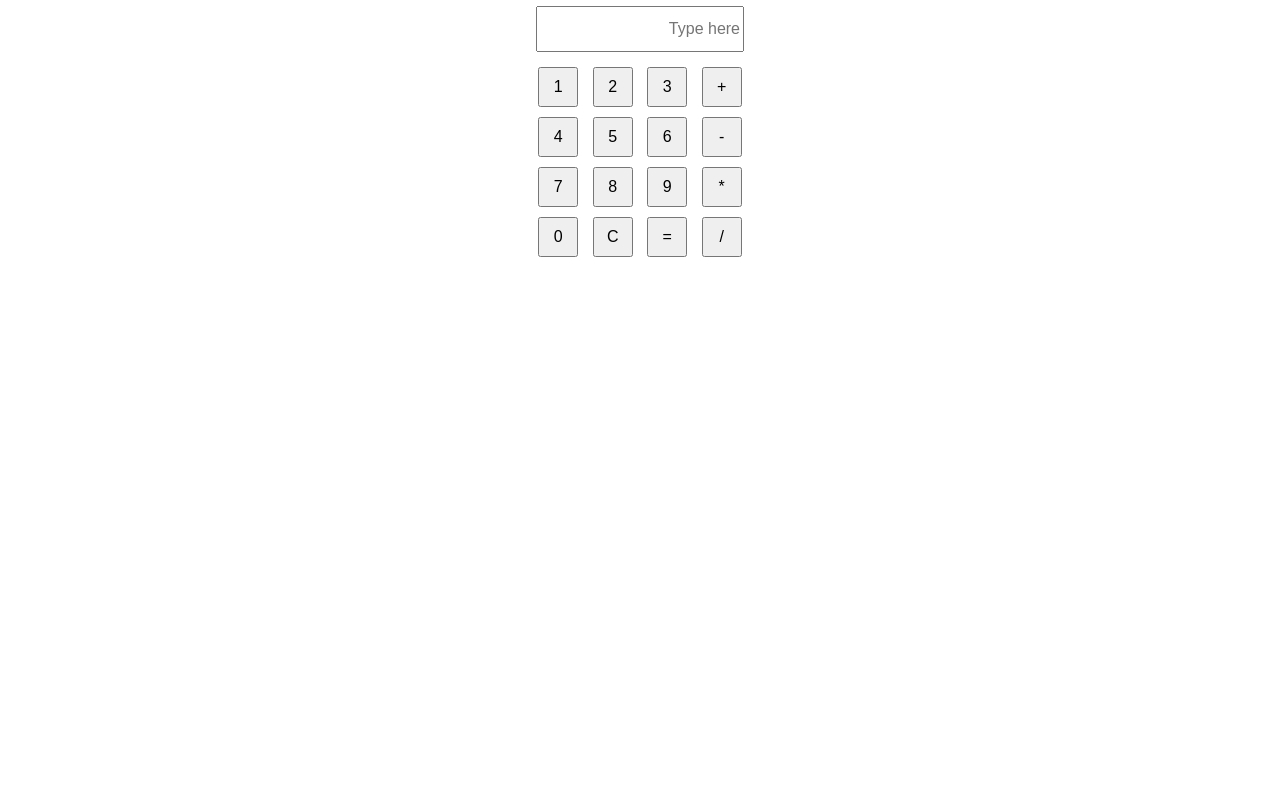
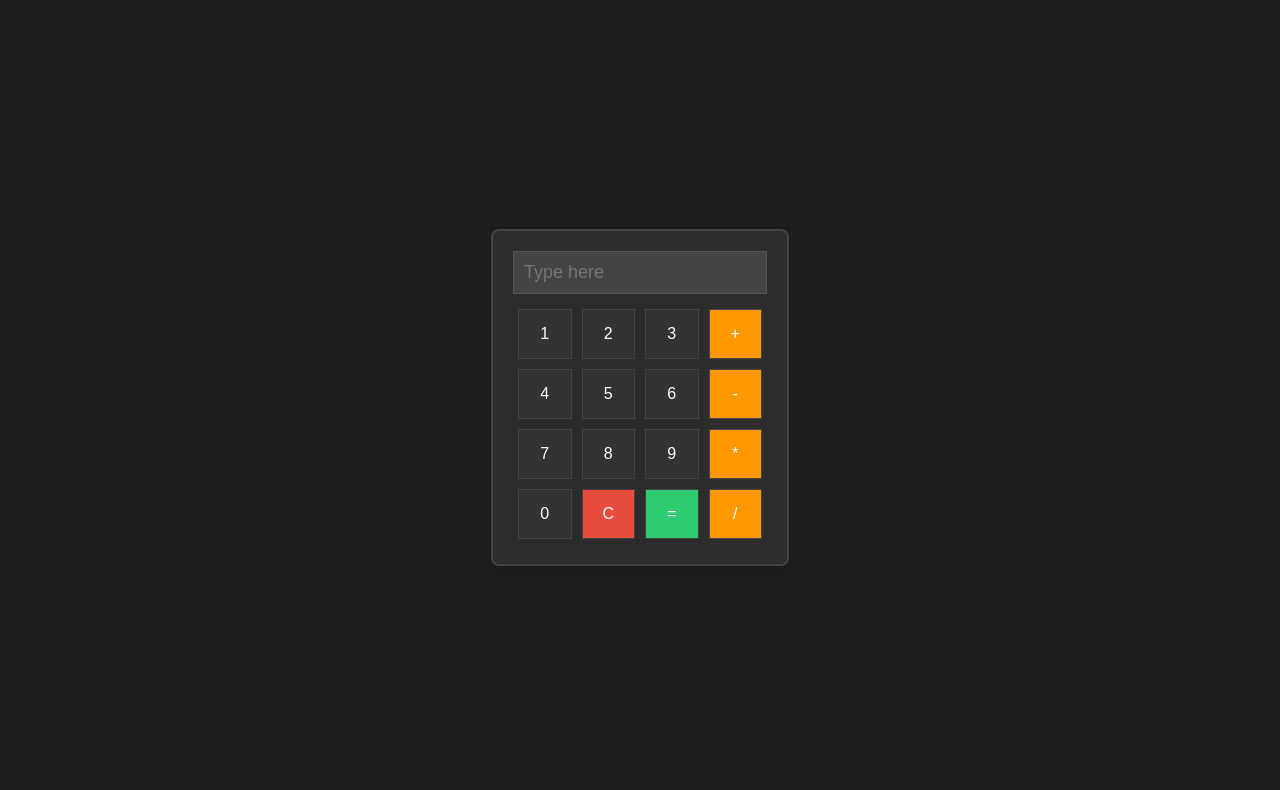
Before and after one commit to ariel-moczulewski/calculator-html, a plain HTML site: page index.html in a window 1280 px wide. Shown: the part 102-892 px from the top of the page. Before the commit the page ends 800 px from the top, so only its background shows below. Drawn offline with nearby package versions, Linux system fonts and the light colour scheme.

Commit message:
Update styles.css

```diff
--- a/styles.css
+++ b/styles.css
@@ -1,20 +1,70 @@
 body {
-    font-family: Arial, sans-serif;
-    text-align: center;
-    margin: 50px;
+    font-family: 'Arial', sans-serif;
+    background-color: #1e1e1e;
+    color: #fff;
+    margin: 0;
+    padding: 0;
 }
 
-input {
-    width: 200px;
-    height: 40px;
-    font-size: 16px;
-    text-align: right;
+header {
+    background-color: #333;
+    color: #fff;
+    text-align: center;
+    padding: 10px 0;
+}
+
+main {
+    display: flex;
+    justify-content: center;
+    align-items: center;
+    height: 100vh;
+}
+
+.calculator {
+    background-color: #2c2c2c;
+    border: 2px solid #444;
+    border-radius: 8px;
+    padding: 20px;
+    box-shadow: 0 0 10px rgba(0, 0, 0, 0.2);
+}
+
+#display {
+    width: 100%;
+    box-sizing: border-box;
+    padding: 10px;
+    font-size: 18px;
     margin-bottom: 10px;
+    background-color: #444;
+    border: 1px solid #555;
+    color: #fff;
+}
+
+.button-row {
+    display: flex;
 }
 
 button {
-    width: 40px;
-    height: 40px;
+    flex: 1;
+    padding: 15px;
+    margin: 5px;
     font-size: 16px;
-    margin: 5px;
+    border: 1px solid #444;
+    background-color: #333;
+    color: #fff;
+    cursor: pointer;
 }
+
+.button-row button.operator {
+    background-color: #ff9800;
+    color: #fff;
+}
+
+.button-row button.clear {
+    background-color: #e74c3c;
+    color: #fff;
+}
+
+.button-row button.equals {
+    background-color: #2ecc71;
+    color: #fff;
+}
```
